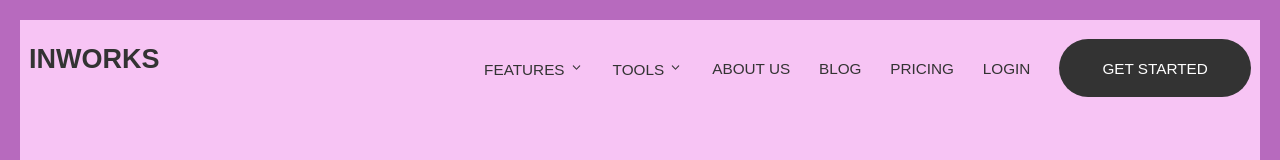
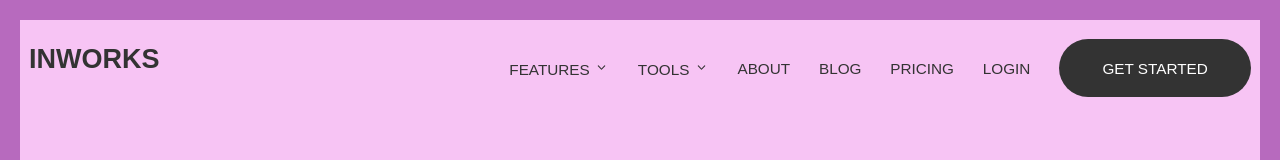
Before and after one commit to ach-sa1/proj1, a plain HTML site: page proj.html in a window 1280 px wide. Shown: the top 160 px of the page. Drawn offline with Linux system fonts and the light colour scheme.

Commit message:
about us changed to about

```diff
--- a/proj.html
+++ b/proj.html
@@ -34,7 +34,7 @@
             </svg>
 
           </a> </li>
-        <li><a class="main-nav-link" href="#">ABOUT US</a> </li>
+        <li><a class="main-nav-link" href="#">ABOUT</a> </li>
         <li><a class="main-nav-link" href="#">BLOG</a> </li>
         <li><a class="main-nav-link" href="#">PRICING</a> </li>
         <li><a class="main-nav-link" href="#">LOGIN</a> </li>
```
